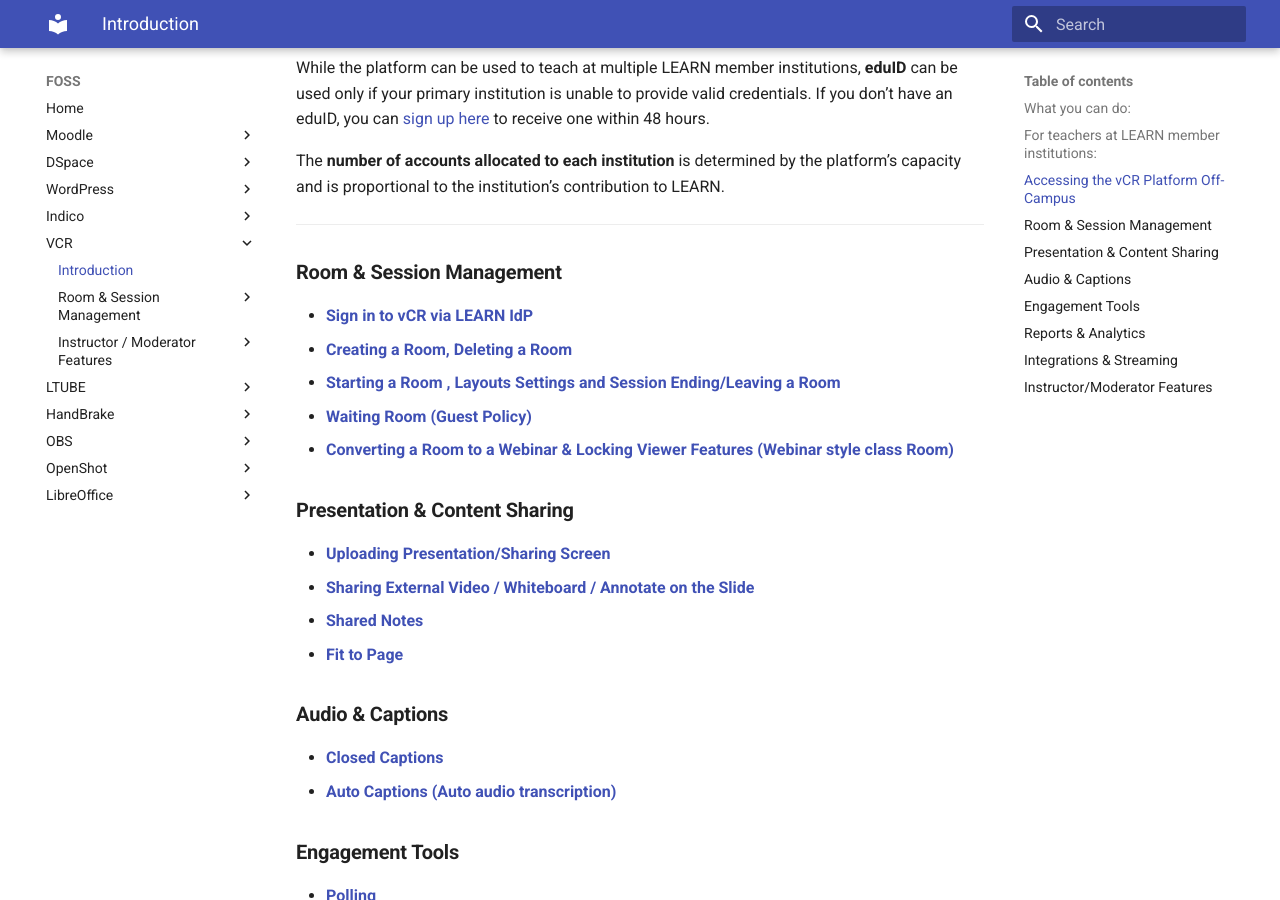
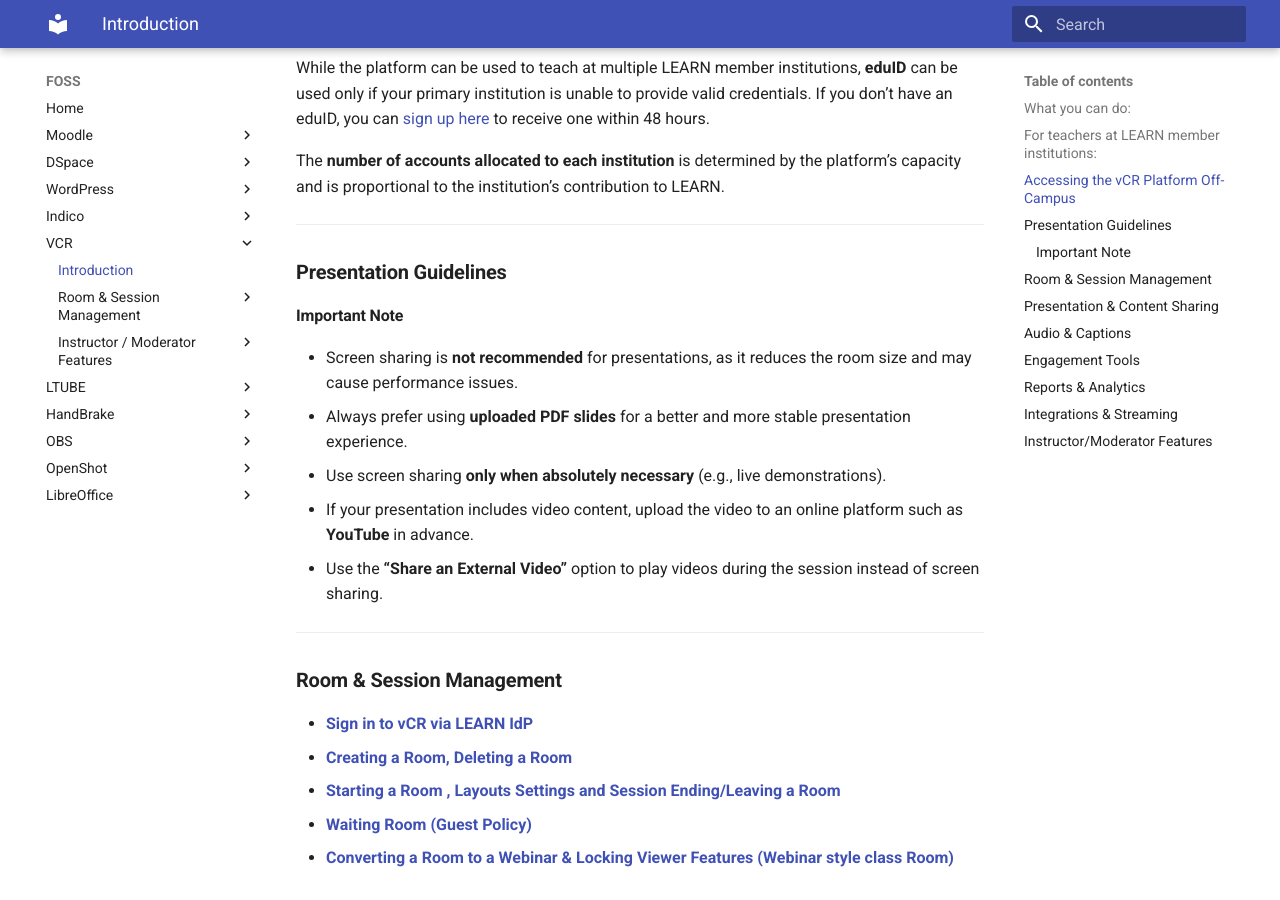
Before and after one commit to LEARN-LK/FOSS-LABWORK-HOST, an MkDocs documentation site: the page built from docs/vcr/README.md, in a window 1280 px wide and 900 px high, scrolled down 740 px. Built offline with MkDocs 1.6.1 and Material for MkDocs 9.7.7, drawn with Linux system fonts in a browser that asks for light colours.

Commit message:
vcr sharing

```diff
--- a/docs/vcr/README.md
+++ b/docs/vcr/README.md
@@ -25,6 +25,20 @@
 While the platform can be used to teach at multiple LEARN member institutions, **eduID** can be used only if your primary institution is unable to provide valid credentials. If you don’t have an eduID, you can [sign up here](#) to receive one within 48 hours.
 
 The **number of accounts allocated to each institution** is determined by the platform’s capacity and is proportional to the institution’s contribution to LEARN.
+
+
+---
+
+
+### **Presentation Guidelines**
+
+#### **Important Note**
+
+* Screen sharing is **not recommended** for presentations, as it reduces the room size and may cause performance issues.
+* Always prefer using **uploaded PDF slides** for a better and more stable presentation experience.
+* Use screen sharing **only when absolutely necessary** (e.g., live demonstrations).
+* If your presentation includes video content, upload the video to an online platform such as **YouTube** in advance.
+* Use the **“Share an External Video”** option to play videos during the session instead of screen sharing.
 
 ---
 
```
